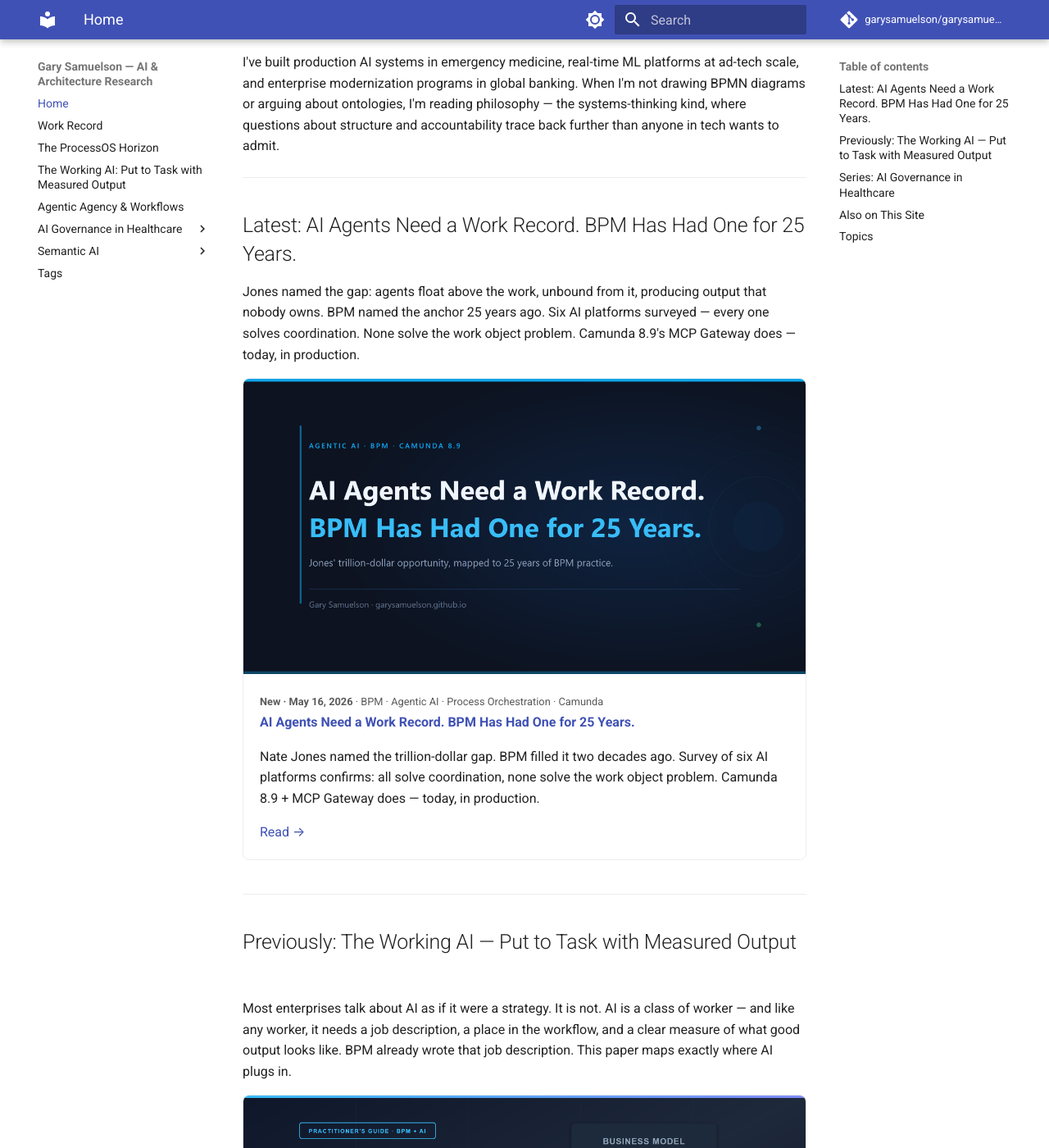
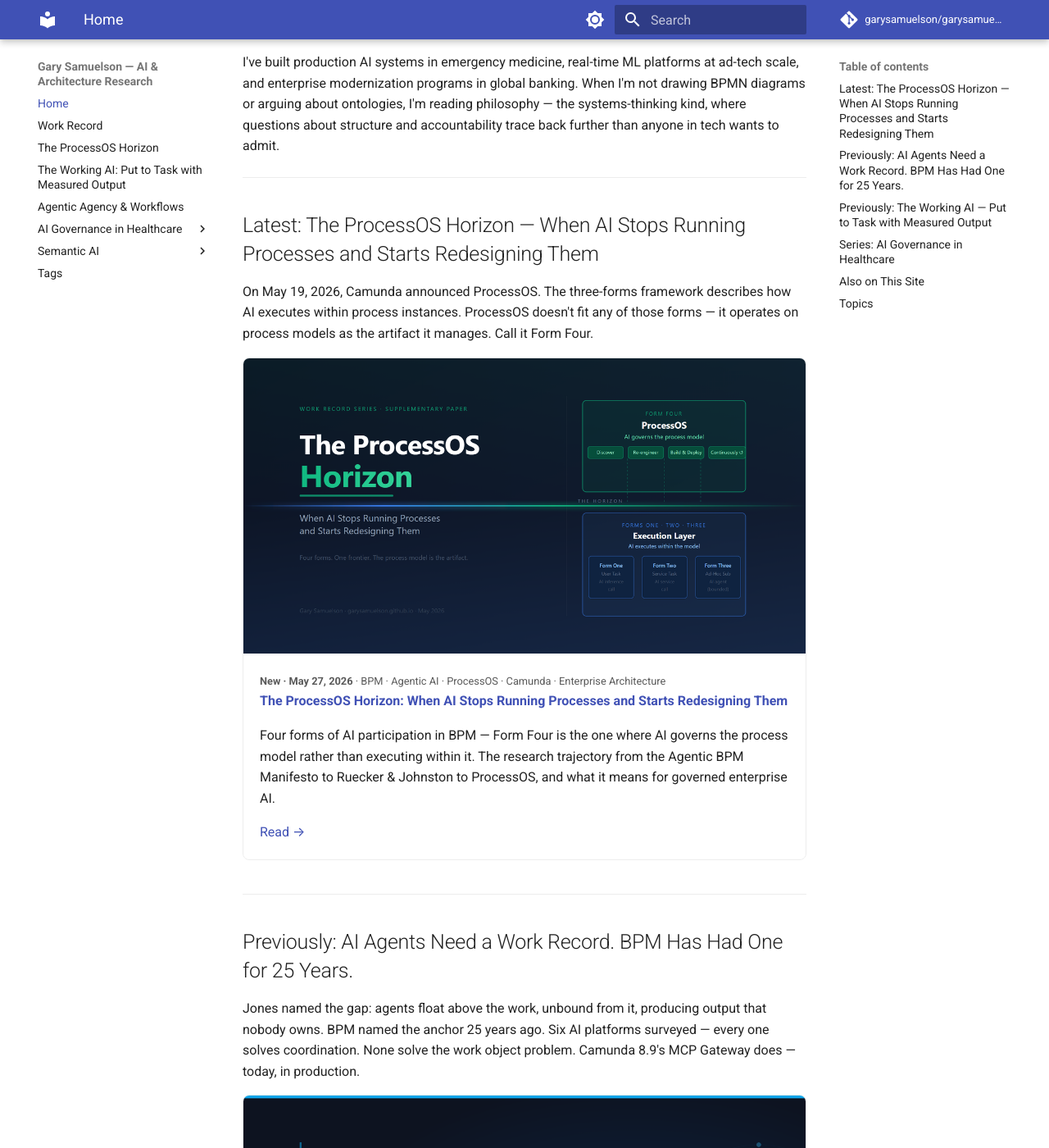
Before and after one commit to garysamuelson/garysamuelson.github.io, an MkDocs documentation site: the page built from docs/index.md, in a window 1280 px wide and 1400 px high, scrolled down 523 px. Shown: the whole window at 82% size. Built offline with MkDocs 1.6.1 and Material for MkDocs 9.7.7, drawn with Linux system fonts in a browser that asks for light colours; comment, search, counter and statistics services are not loaded.

Commit message:
Feature ProcessOS Horizon on home page

```diff
--- a/docs/index.md
+++ b/docs/index.md
@@ -10,7 +10,29 @@
 
 ---
 
-## Latest: AI Agents Need a Work Record. BPM Has Had One for 25 Years.
+## Latest: The ProcessOS Horizon — When AI Stops Running Processes and Starts Redesigning Them
+
+On May 19, 2026, Camunda announced ProcessOS. The three-forms framework describes how AI executes within process instances. ProcessOS doesn't fit any of those forms — it operates on process models as the artifact it manages. Call it Form Four.
+
+<div style="display:grid; grid-template-columns: repeat(auto-fit, minmax(280px, 1fr)); gap:1.5rem; margin-bottom:2rem;">
+
+<div markdown style="border:1px solid var(--md-default-fg-color--lightest); border-radius:8px; overflow:hidden;">
+<a href="agentic/process-os-horizon/">
+  <img src="assets/images/process_os_horizon_banner_v1.png" alt="The ProcessOS Horizon — When AI Stops Running Processes and Starts Redesigning Them" style="width:100%; display:block;" />
+</a>
+<div style="padding:1rem;">
+<small><strong>New · May 27, 2026</strong> · BPM · Agentic AI · ProcessOS · Camunda · Enterprise Architecture</small><br/>
+<strong><a href="agentic/process-os-horizon/">The ProcessOS Horizon: When AI Stops Running Processes and Starts Redesigning Them</a></strong>
+<p>Four forms of AI participation in BPM — Form Four is the one where AI governs the process model rather than executing within it. The research trajectory from the Agentic BPM Manifesto to Ruecker & Johnston to ProcessOS, and what it means for governed enterprise AI.</p>
+<a href="agentic/process-os-horizon/">Read →</a>
+</div>
+</div>
+
+</div>
+
+---
+
+## Previously: AI Agents Need a Work Record. BPM Has Had One for 25 Years.
 
 Jones named the gap: agents float above the work, unbound from it, producing output that nobody owns. BPM named the anchor 25 years ago. Six AI platforms surveyed — every one solves coordination. None solve the work object problem. Camunda 8.9's MCP Gateway does — today, in production.
 
```
